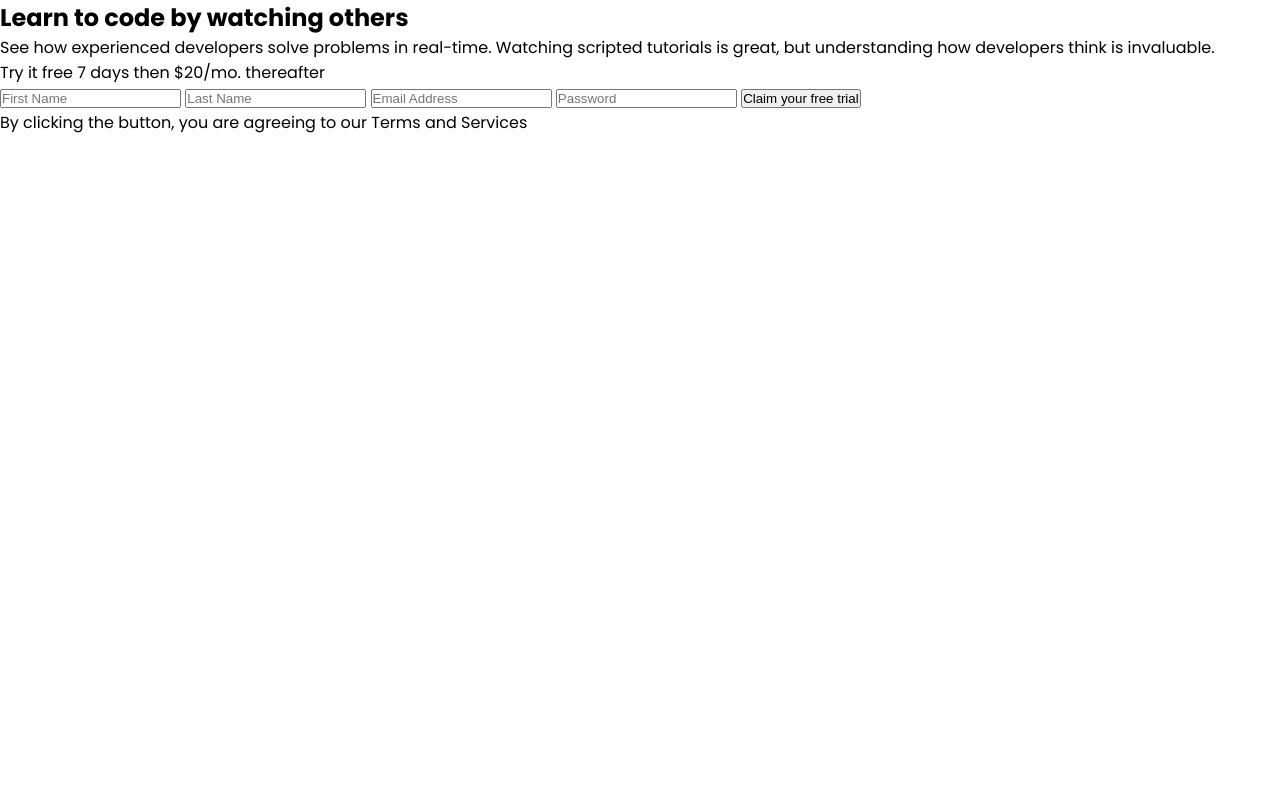
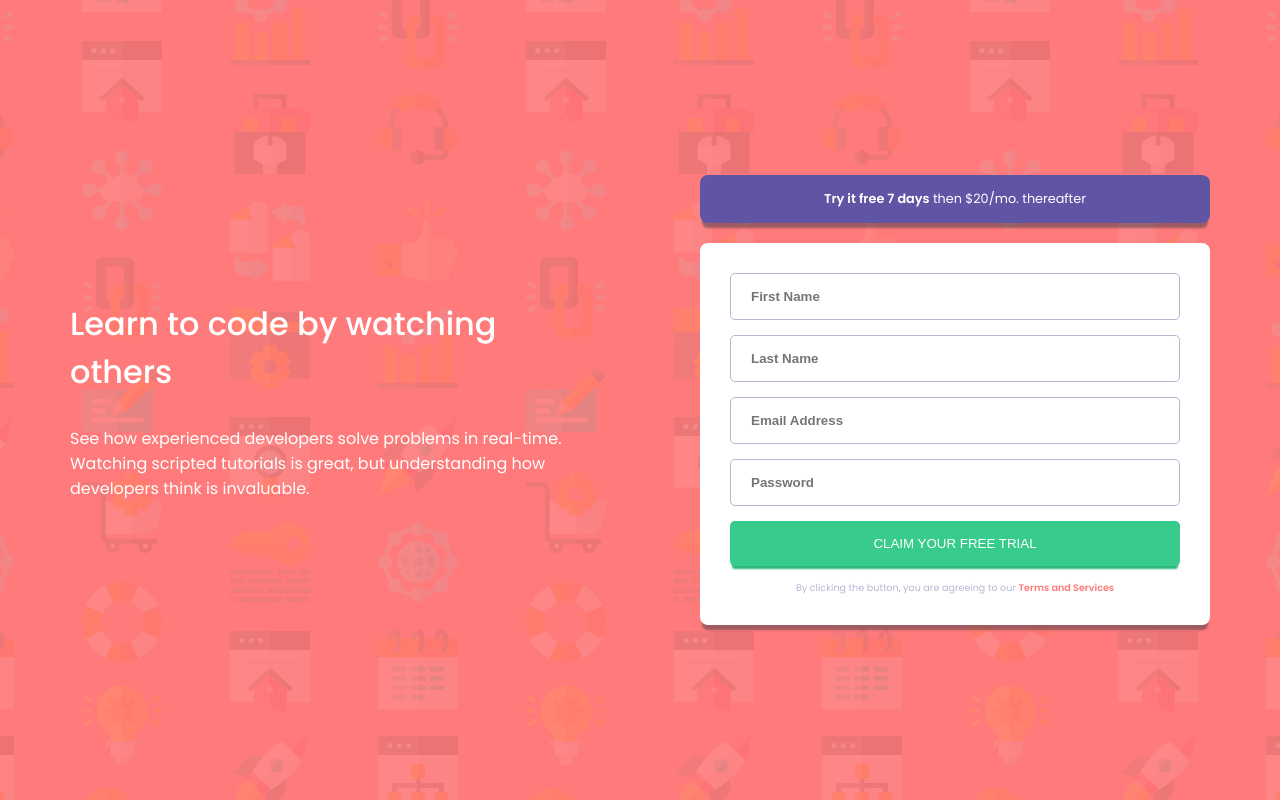
Before and after one commit to johannamag/intro-with-sign-up, a plain HTML site: page index.html in a window 1280 px wide. Drawn offline with Linux system fonts and the light colour scheme.

Commit message:
Added Styling

```diff
--- a/style.css
+++ b/style.css
@@ -18,3 +18,138 @@ body {
   font-family: "Poppins", sans-serif;
   font-size: 16px;
 }
+
+section {
+  min-height: 100vh;
+  width: 100vw;
+  background-image: url("./media/bg-intro-desktop.png");
+  background-repeat: no-repeat;
+  background-size: cover;
+  background-position: center;
+  background-color: var(--red);
+  visibility: 0.3;
+  display: flex;
+  justify-content: center;
+  align-items: center;
+}
+
+.container {
+  max-width: 1200px;
+  padding: 85px 30px;
+  display: grid;
+  grid-template-columns: 1fr 1fr;
+  grid-gap: 60px;
+  align-items: center;
+}
+
+.left {
+  margin-right: 30px;
+}
+
+.title {
+  color: #fff;
+  font-size: 2rem;
+  font-weight: 500;
+  margin-bottom: 30px;
+}
+
+.desc {
+  color: #fff;
+  font-weight: 400;
+}
+
+.right {
+  margin-left: 30px;
+}
+
+.banner {
+  width: 100%;
+  text-align: center;
+  padding-top: 15px;
+  padding-bottom: 15px;
+  background-color: var(--blue);
+  color: #fff;
+  border-radius: 8px;
+  margin-bottom: 20px;
+  font-size: 0.8rem;
+  box-shadow: 0 7px 2px -2px hsla(249, 10%, 26%, 0.5);
+}
+
+.banner .bold {
+  font-weight: 600;
+}
+
+.formcard {
+  background-color: #fff;
+  border-radius: 8px;
+  padding: 30px;
+  box-shadow: 0 7px 2px -2px hsla(249, 10%, 26%, 0.5);
+}
+
+input {
+  display: block;
+  width: 100%;
+  margin-bottom: 15px;
+}
+
+.firstname,
+.lastname,
+.email,
+.password {
+  padding: 15px 20px;
+  outline: none;
+  border: 1px solid var(--grayblue);
+  border-radius: 5px;
+  font-weight: 600;
+}
+
+.btn {
+  padding: 15px 20px;
+  outline: none;
+  border: none;
+  border-radius: 5px;
+  font-weight: 500;
+  text-transform: uppercase;
+  background-color: var(--green);
+  color: #fff;
+  box-shadow: 0 5px 2px -2px hsl(154, 59%, 45%);
+  transition: all 0.3s ease;
+}
+
+.btn:hover {
+  background-color: var(--blue);
+  box-shadow: 0 5px 2px -2px hsla(249, 10%, 26%, 0.5);
+}
+
+.terms {
+  text-align: center;
+  font-size: 0.6rem;
+  color: var(--grayblue);
+}
+
+.red {
+  font-weight: 600;
+  color: var(--red);
+}
+
+@media screen and (max-width: 720px) {
+  .container {
+    grid-gap: 20px;
+  }
+  .left {
+    margin-right: 10px;
+  }
+
+  .right {
+    margin-left: 10px;
+  }
+}
+
+@media screen and (max-width: 640px) {
+  .container {
+    grid-template-columns: 1fr;
+  }
+  .desc {
+    margin-bottom: 40px;
+  }
+}
```
